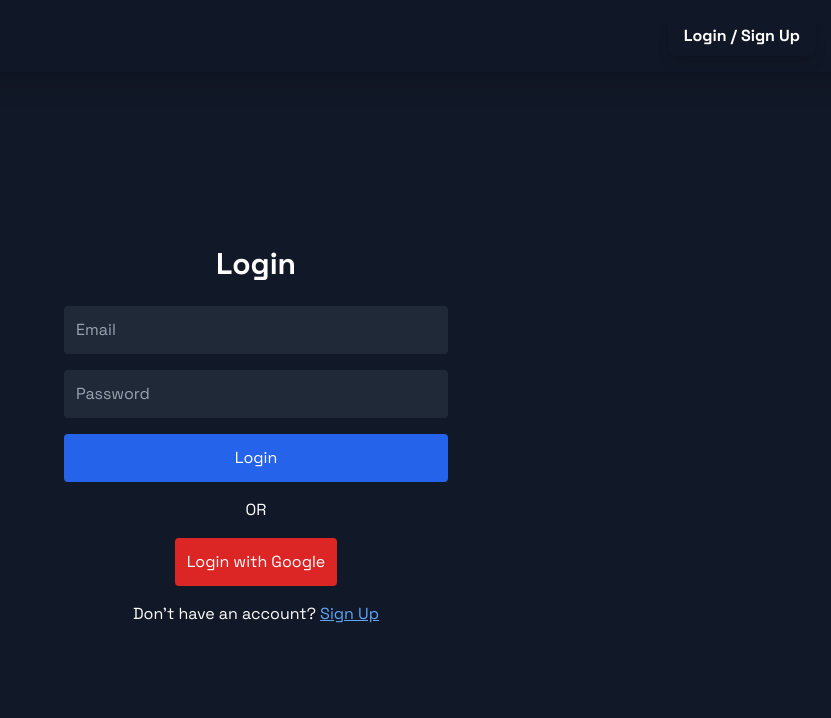
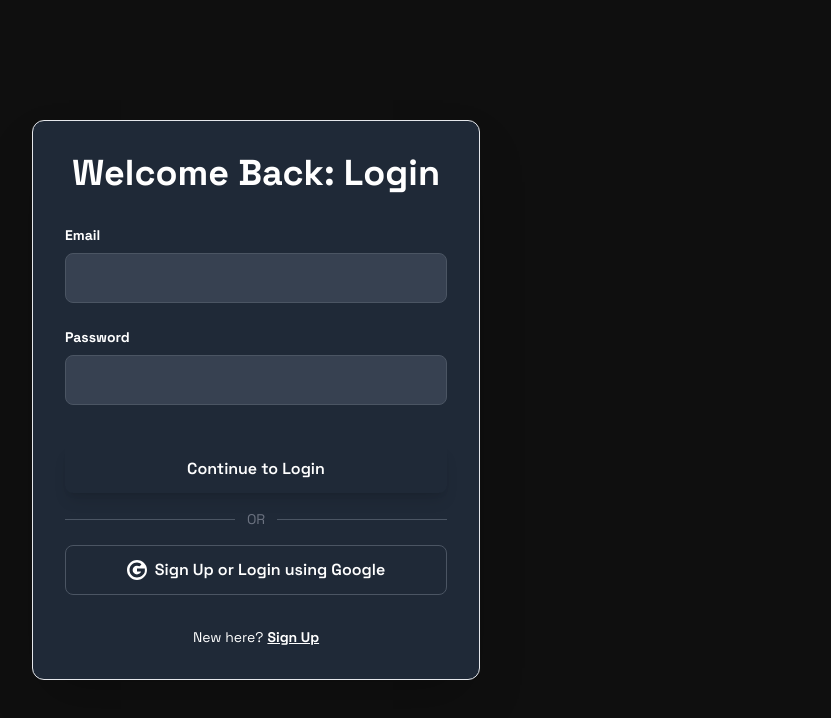
Before and after one commit to akkinenisvabhu-web/bookticket, a Next.js app: page /login in a window 1280 px wide. Shown: the top 718 px of the page, without its empty margins (384-1215 px from the left). Built offline with nearby package versions, Linux system fonts and the light colour scheme; no server answers.

Commit message:
feat: finalized dynamic login/signup form and Google button functionality

```diff
--- a/pages/login.tsx
+++ b/pages/login.tsx
@@ -1,107 +1,139 @@
-// pages/login.tsx
-import { useState, useEffect } from "react";
-import { auth, signInWithGoogle } from "@/lib/firebase";
-import { signInWithEmailAndPassword } from "firebase/auth";
-import { useRouter } from "next/router";
-import Header from "../pages/Header";
+import { useState, FormEvent } from 'react';
+import { useRouter } from 'next/router';
+import Head from 'next/head';
+import { auth } from '../lib/firebase';
+import {
+    createUserWithEmailAndPassword,
+    signInWithEmailAndPassword,
+    AuthError,
+    GoogleAuthProvider,
+    signInWithPopup
+} from 'firebase/auth';
 
-export default function Login() {
+export default function AuthPage() {
+    const [isSignup, setIsSignup] = useState(false); // Controls the mode (Login or Sign Up)
+    const [email, setEmail] = useState('');
+    const [password, setPassword] = useState('');
+    const [error, setError] = useState<string | null>(null);
     const router = useRouter();
-  const [email, setEmail] = useState("");
-  const [password, setPassword] = useState("");
-  const [user, setUser] = useState<any>(null);
-  const [error, setError] = useState("");
 
-  useEffect(() => {
-    const unsubscribe = auth.onAuthStateChanged((usr) => {
-      if (usr) {
-        setUser(usr);
-        router.push("/");
-      } else {
-        setUser(null);
-      }
-    });
-    return () => unsubscribe();
-  }, [router]);
+    // Dynamically set the heading based on the current mode
+    const headingText = isSignup ? 'Create Account: Sign Up' : 'Welcome Back: Login';
+    const submitText = isSignup ? 'Create Account' : 'Continue to Login';
 
-  const handleEmailLogin = async (e: React.FormEvent) => {
+    // --- 1. Handles Email/Password Submission ---
+    const handleEmailAuth = async (e: FormEvent) => {
         e.preventDefault();
-    setError("");
+        setError(null);
+
+        const authFunction = isSignup ? createUserWithEmailAndPassword : signInWithEmailAndPassword;
+
         try {
-      await signInWithEmailAndPassword(auth, email, password);
-      router.push("/");
-    } catch (err: any) {
-      setError(err.message);
+            await authFunction(auth, email, password);
+            router.push('/'); // Redirect to home page on successful action
+        } catch (err: unknown) {
+            const authError = err as AuthError;
+            setError(authError.message);
         }
     };
 
-  const handleGoogleLogin = async () => {
-    setError("");
+    // --- 2. Handles Google Sign-In Pop-up ---
+    const handleGoogleSignIn = async () => {
+        setError(null);
+        const provider = new GoogleAuthProvider();
+
         try {
-      await signInWithGoogle();
-      router.push("/");
-    } catch (err: any) {
-      setError(err.message);
+            await signInWithPopup(auth, provider);
+            router.push('/'); // Redirect on success
+        } catch (err: unknown) {
+            const firebaseError = err as AuthError;
+            // Provide user-friendly error messages
+            if (firebaseError.code === 'auth/popup-closed-by-user') {
+                setError('Google sign-in cancelled.');
+            } else {
+                setError(firebaseError.message);
+            }
         }
     };
 
-  if (user) return <p className="text-center mt-20">Redirecting...</p>;
+    // --- IMPORTANT: Removed alert() as per project rules. Error is displayed in the UI. ---
 
     return (
-    <div className="flex flex-col min-h-screen bg-gray-900 text-white">
-      <Header />
+        <div className="flex items-center justify-center min-h-screen bg-dark-blue p-4 font-space-grotesk text-off-white">
+            <Head><title>Electroflix - {isSignup ? 'Sign Up' : 'Login'}</title></Head>
+            <div className="w-full max-w-md p-8 space-y-8 bg-gray-800 rounded-xl shadow-2xl animate-fade-in border border-primary-blue/30">
 
-      <main className="flex flex-col items-center justify-center flex-1 px-4 py-12">
-        <h1 className="text-3xl font-bold mb-6">Login</h1>
+                {/* DYNAMIC HEADING */}
+                <h2 className="text-4xl font-bold text-center text-primary-blue">{headingText}</h2>
 
-        {error && (
-          <p className="bg-red-600 p-2 rounded mb-4 text-center">{error}</p>
-        )}
-
-        <form
-          onSubmit={handleEmailLogin}
-          className="flex flex-col gap-4 w-full max-w-sm"
-        >
+                <form className="space-y-6" onSubmit={handleEmailAuth}>
+                    <div>
+                        <label htmlFor="email" className="block mb-2 text-sm font-bold text-off-white/90">Email</label>
                         <input
+                            id="email"
                             type="email"
-            placeholder="Email"
                             value={email}
                             onChange={(e) => setEmail(e.target.value)}
-            className="p-3 rounded bg-gray-800 text-white focus:outline-none"
+                            className="w-full rounded-lg border border-gray-600 bg-gray-700 p-3 text-off-white focus:outline-none focus:ring-2 focus:ring-accent-teal"
                             required
                         />
+                    </div>
+                    <div>
+                        <label htmlFor="password"className="block mb-2 text-sm font-bold text-off-white/90">Password</label>
                         <input
+                            id="password"
                             type="password"
-            placeholder="Password"
                             value={password}
                             onChange={(e) => setPassword(e.target.value)}
-            className="p-3 rounded bg-gray-800 text-white focus:outline-none"
+                            className="w-full rounded-lg border border-gray-600 bg-gray-700 p-3 text-off-white focus:outline-none focus:ring-2 focus:ring-accent-teal"
                             required
                         />
+                    </div>
+
+                    {error && <p className="text-center text-sm text-neon-pink">{error}</p>}
+
+                    <div className="flex flex-col space-y-4 pt-4">
+
+                        {/* MAIN SUBMISSION BUTTON */}
                         <button
                             type="submit"
-            className="bg-blue-600 p-3 rounded hover:bg-blue-700 transition"
+                            className="w-full transform rounded-lg bg-neon-pink px-4 py-3 font-semibold shadow-lg transition-all hover:scale-105 hover:bg-primary-blue hover:shadow-primary-blue/50"
                         >
-            Login
-          </button>
-        </form>
-
-        <div className="my-4">OR</div>
-
-        <button
-          onClick={handleGoogleLogin}
-          className="bg-red-600 p-3 rounded hover:bg-red-700 transition"
-        >
-          Login with Google
+                            {submitText}
                         </button>
 
-        <p className="mt-4">
-          Don’t have an account?{" "}
-          <a href="/signup" className="underline text-blue-400">
-            Sign Up
-          </a>
+                        {/* --- OR Divider --- */}
+                        <div className="flex items-center">
+                            <hr className="flex-grow border-gray-600" />
+                            <span className="px-3 text-gray-500 text-sm">OR</span>
+                            <hr className="flex-grow border-gray-600" />
+                        </div>
+
+                        {/* --- GOOGLE LOGIN BUTTON --- */}
+                        <button
+                            type="button"
+                            onClick={handleGoogleSignIn}
+                            className="w-full flex items-center justify-center space-x-2 py-3 border border-gray-600 rounded-lg text-off-white font-semibold transition-all hover:bg-gray-700"
+                        >
+                            {/* Google Icon */}
+                            <svg xmlns="http://www.w3.org/2000/svg" width="20" height="20" viewBox="0 0 24 24" fill="currentColor"><path d="M12 0C5.373 0 0 5.373 0 12s5.373 12 12 12c6.627 0 12-5.373 12-12S18.627 0 12 0zm0 3c2.08 0 3.96.88 5.303 2.303l-2.121 2.121C13.882 7.156 13 6.75 12 6.75c-2.899 0-5.25 2.351-5.25 5.25s2.351 5.25 5.25 5.25c2.25 0 4.18-1.42 4.88-3.375h-4.88v-3.75h9.375c.105 1.5.075 2.925-.09 4.35C20.463 17.5 16.5 21 12 21c-4.962 0-9-4.038-9-9s4.038-9 9-9z"/></svg>
+                            <span>Sign Up or Login using Google</span>
+                        </button>
+
+                        {/* --- SWITCHER --- */}
+                        <p className="text-center text-sm text-off-white/70 pt-4">
+                            {isSignup ? "Already have an account?" : "New here?"}
+                            <button
+                                type="button"
+                                onClick={() => setIsSignup(!isSignup)}
+                                className="ml-1 text-accent-teal hover:text-neon-pink font-bold underline"
+                            >
+                                {isSignup ? 'Log In' : 'Sign Up'}
+                            </button>
                         </p>
-      </main>
+                    </div>
+                </form>
+            </div>
         </div>
     );
 }
```
Lines whose indentation alone changed are shown as unchanged.
